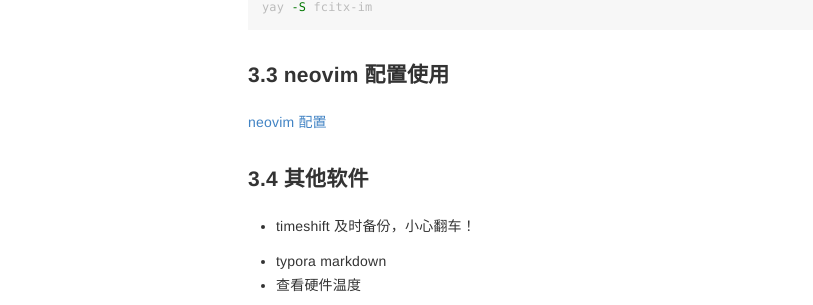
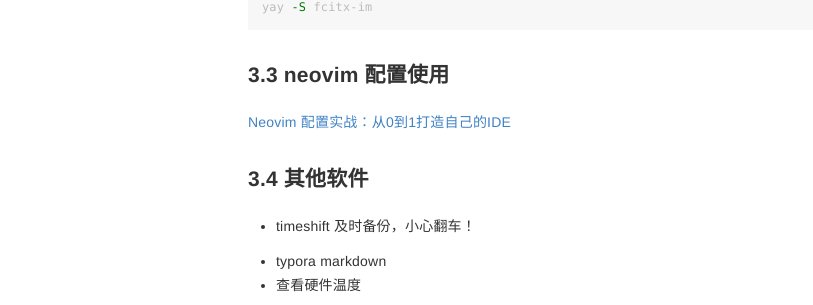
Before and after one commit to happymakerc/happymakerc.github.io, a Jekyll site: the page built from _posts/2022-05-06-Manjaro.md, in a window 1280 px wide. Shown: the part 2553-2858 px from the top of the page, without its empty margins (7-820 px from the left). Built offline with Jekyll 4.4.1, drawn with Linux system fonts in a browser that asks for light colours.

Commit message:
Update 2022-05-06-Manjaro.md

```diff
--- a/_posts/2022-05-06-Manjaro.md
+++ b/_posts/2022-05-06-Manjaro.md
@@ -138,7 +138,7 @@
 
 ### 3.3 neovim 配置使用
 
-[neovim 配置](https://happymakerc.github.io/code/2022-05-01-Neovim.html)
+[Neovim 配置实战：从0到1打造自己的IDE](https://juejin.cn/book/7051157342770954277)
 
 ### 3.4 其他软件
 
```
